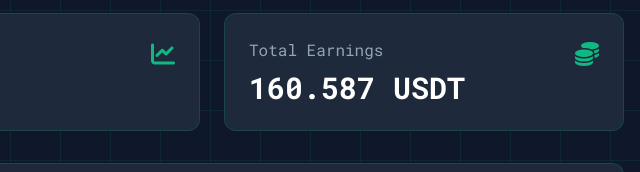
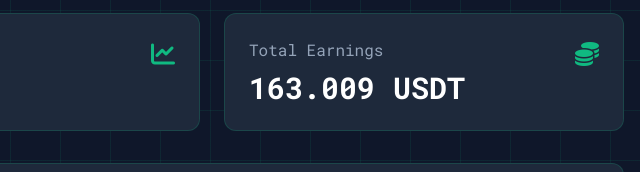
Before and after one commit to delgado878/yield-farm-online, a plain HTML site: page index.html in a window 1280 px wide. Shown: the part 540-712 px from the top of the page, 640-1280 px from the left. Drawn offline with nearby package versions, Linux system fonts and the light colour scheme.

Commit message:
Update index.html

```diff
--- a/index.html
+++ b/index.html
@@ -220,7 +220,7 @@
 
 
 
-                            <p class="text-3xl font-bold mt-2" id="earnings-display">160.587 USDT</p>
+                            <p class="text-3xl font-bold mt-2" id="earnings-display">163.009 USDT</p>
                         </div>
 
 
```
